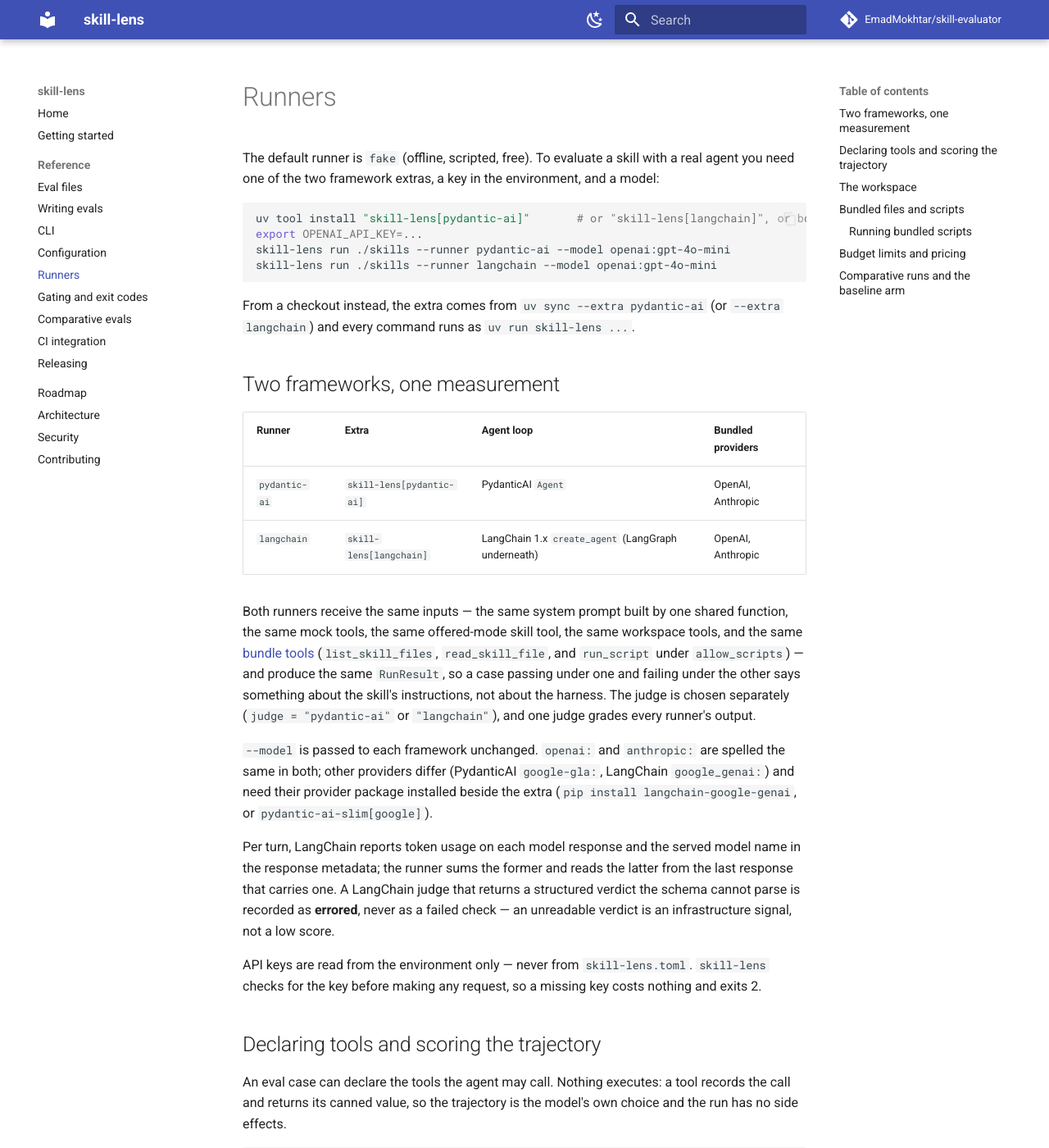
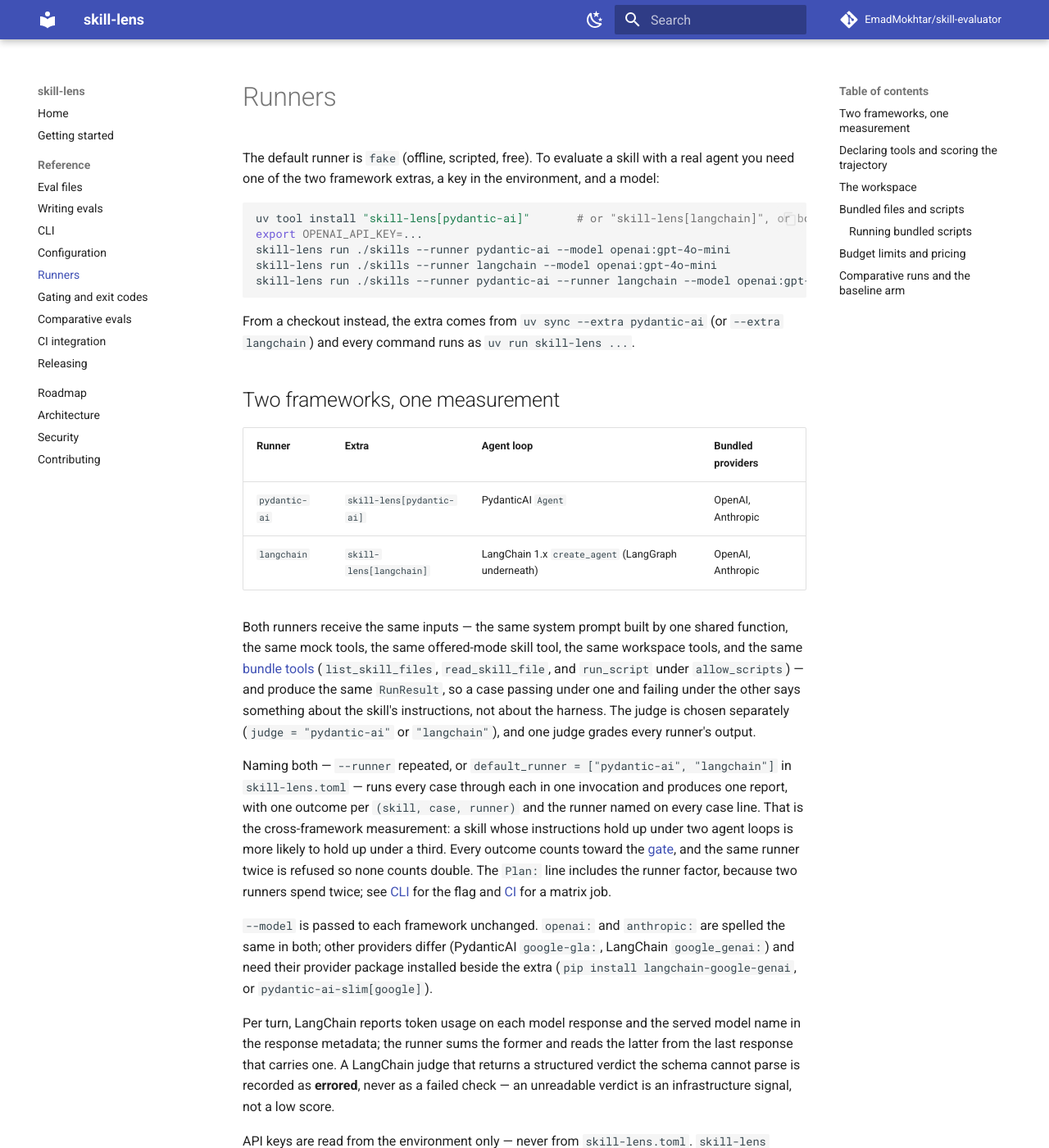
Before and after one commit to EmadMokhtar/skill-evaluator, an MkDocs documentation site: the page built from docs/runners.md, in a window 1280 px wide and 1400 px high. Shown: the whole window at 82% size. Built offline with MkDocs 1.6.1 and Material for MkDocs 9.7.7, drawn with Linux system fonts in a browser that asks for light colours; comment, search, counter and statistics services are not loaded.

Commit message:
docs: say in runners.md what the runner matrix measures
Co-Authored-By: Claude Opus 5 <noreply@anthropic.com>

````diff
--- a/docs/runners.md
+++ b/docs/runners.md
@@ -9,6 +9,7 @@ uv tool install "skill-lens[pydantic-ai]"       # or "skill-lens[langchain]", or
 export OPENAI_API_KEY=...
 skill-lens run ./skills --runner pydantic-ai --model openai:gpt-4o-mini
 skill-lens run ./skills --runner langchain --model openai:gpt-4o-mini
+skill-lens run ./skills --runner pydantic-ai --runner langchain --model openai:gpt-4o-mini
 ```
 
 From a checkout instead, the extra comes from `uv sync --extra pydantic-ai` (or
@@ -28,6 +29,16 @@ tools, and the same [bundle tools](#bundled-files-and-scripts) (`list_skill_file
 `RunResult`, so a case passing under one and failing under the other says something about
 the skill's instructions, not about the harness. The judge is chosen separately
 (`judge = "pydantic-ai"` or `"langchain"`), and one judge grades every runner's output.
+
+Naming both — `--runner` repeated, or `default_runner = ["pydantic-ai", "langchain"]` in
+`skill-lens.toml` — runs every case through each in one invocation and produces one
+report, with one outcome per `(skill, case, runner)` and the runner named on every case
+line. That is the cross-framework measurement: a skill whose instructions hold up under
+two agent loops is more likely to hold up under a third. Every outcome counts toward the
+[gate](gating.md#more-than-one-runner), and the same runner twice is refused so none
+counts double. The `Plan:` line includes the runner factor, because two runners spend
+twice; see [CLI](cli.md) for the flag and [CI](ci.md#running-the-matrix) for a
+matrix job.
 
 `--model` is passed to each framework unchanged. `openai:` and `anthropic:` are spelled
 the same in both; other providers differ (PydanticAI `google-gla:`, LangChain
````
